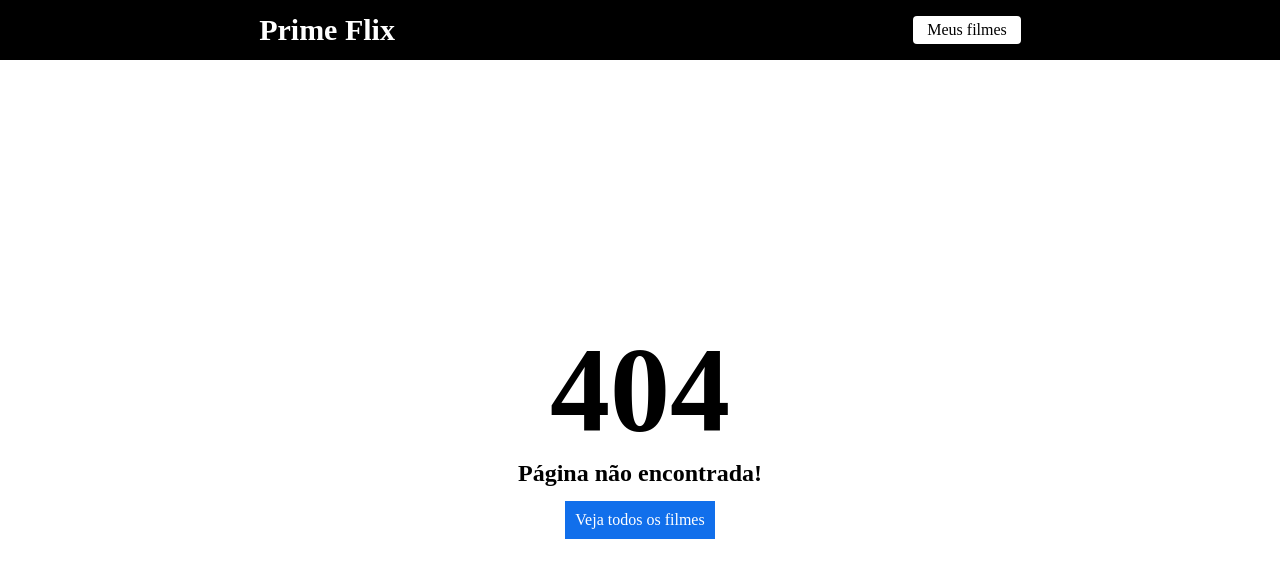
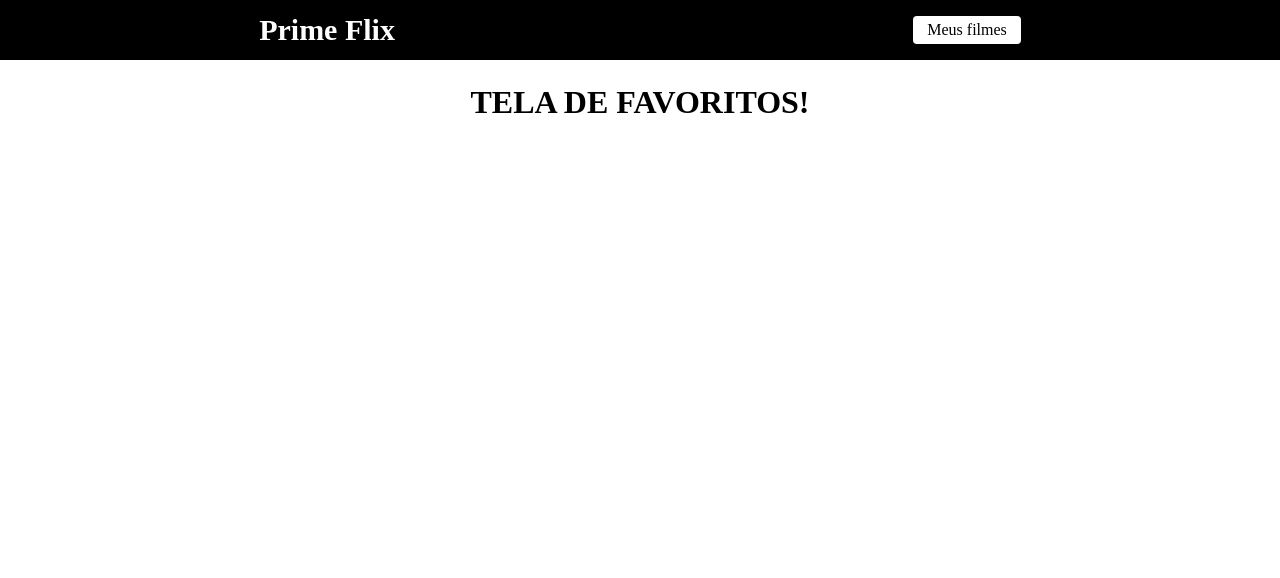
Before and after one commit to JosRafael/Projeto-Filmes, a React (Create React App) app: page /favoritos in a window 1280 px wide. Before the commit this address had no page. Shown: the top 578 px of the page. Built offline with nearby package versions, Linux system fonts and the light colour scheme.

Commit message:
criando estilos para os favoritos

```diff
--- /dev/null
+++ b/src/pages/Favoritos/favoritos.css
@@ -0,0 +1,39 @@
+
+.meus-filmes{
+    margin-top: 24px;
+    display: flex;
+    flex-direction: column;
+    align-items: center;
+  }
+
+  .meus-filmes h1{
+    margin-bottom: 14px;
+  }
+
+  .meus-filmes span{
+    font-size: 18px;
+  }
+
+  .meus-filmes ul{
+    width: 720px;
+  }
+
+  .meus-filmes ul li{
+    list-style: none;
+    display: flex;
+    justify-content: space-between;
+    align-items: center;
+    margin-bottom: 14px;
+  }
+
+  .meus-filmes div{
+    display: flex;
+    justify-content: center;
+    align-items: center;
+  }
+
+  .meus-filmes div a {
+    text-decoration: none;
+    color: #116feb;
+    margin-right: 14px;
+  }
--- /dev/null
+++ b/src/pages/Favoritos/index.js
@@ -0,0 +1,31 @@
+import { useEffect, useState } from 'react'
+import './favoritos.css'
+import {Link} from 'react-router-dom'
+
+export default function Favoritos() {
+    const [filmes, setFilmes] = useState([])
+
+    useEffect(()=>{
+        const minhaLista = localStorage.getItem("@primeflix")
+        setFilmes(JSON.parse(minhaLista) || [])
+    }, [])
+
+  return (
+    <div className='meus-filmes'>
+      <h1>TELA DE FAVORITOS!</h1>
+      <ul>
+        {filmes.map((i)=> {
+            return(
+                <li key={i.id}>
+                    <span>{i.title}</span>
+                    <div>
+                        <Link to={`/filme/${i.id}`}>Ver detalhes</Link>
+                        <button>Excluir</button>
+                    </div>
+                </li>
+            )
+        })}
+      </ul>
+    </div>
+  )
+}
--- a/src/routes.js
+++ b/src/routes.js
@@ -2,6 +2,8 @@
 
 import Home from "./pages/home";
 import Filme from "./pages/filme";
+import Favoritos from "./pages/Favoritos";
+
 import Header from "./components/header";
 import Error from "./pages/error";
 
@@ -12,6 +14,7 @@
         <Routes>
             <Route path="/" element={<Home />}/>
             <Route path="/filme/:id" element={<Filme />}/>
+            <Route path="/favoritos" element={<Favoritos />}/>
 
 
             <Route path="*" element={<Error />}/>
```
